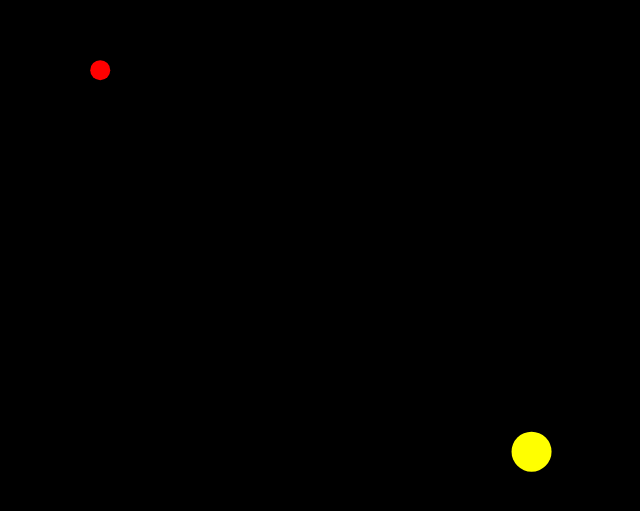
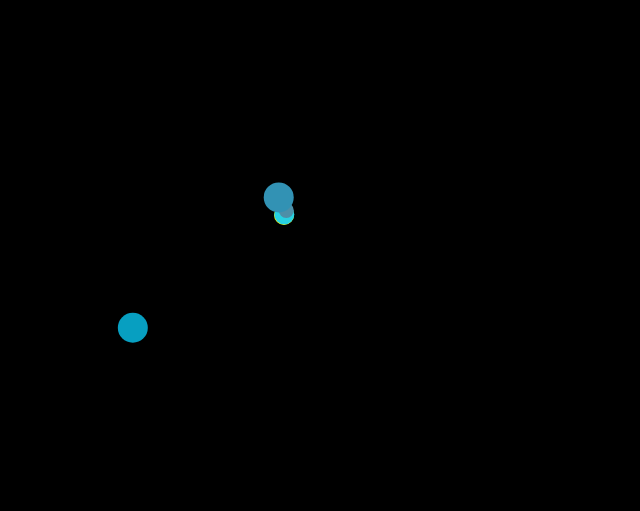
Before and after one commit to Joshlucpoll/orbital-resonance, a Next.js app: page / in a window 1280 px wide. Shown: the part 185-696 px from the top of the page, without its empty margins (356-996 px from the left). Built offline with nearby package versions, Linux system fonts and the light colour scheme.

Commit message:
Planets now work, random planet are created each time

```diff
--- a/pages/index.js
+++ b/pages/index.js
@@ -20,12 +20,14 @@ export default function Home() {
 class SolarSystem extends React.Component {
   state = {
     planets: [
-      new Planet(0, 100, 200, 20, "red"),
-      new Planet(0, 50, 400, 40, "yellow"),
+      // new Planet(0, 100, 200, 20, "red"),
+      // new Planet(0, 50, 300, 40, "yellow"),
     ],
+    orbitalRatios: [1, 2, 3, 6],
     isMenuOpen: false,
     width: 0,
     height: 0,
+    isMounted: true,
   };
 
   constructor(props) {
@@ -33,32 +35,74 @@ class SolarSystem extends React.Component {
   }
 
   componentDidMount() {
-    this.updatePlanetsPositions();
     this.setState({
       width: window.innerWidth / 2,
       height: window.innerHeight / 2,
+    });
+
+    const genRanHex = (size) =>
+      [...Array(size)]
+        .map(() => Math.floor(Math.random() * 16).toString(16))
+        .join("");
+
+    let newPlanets = [];
+    for (let ratio of this.state.orbitalRatios) {
+      let radius =
+        (ratio / this.state.orbitalRatios.at(-1)) *
+          Math.min(window.innerWidth / 2, window.innerHeight / 2) *
+          0.75 +
+        0.25;
+
+      console.log(ratio);
+      console.log(this.state.orbitalRatios.at(-1) + "\n\n");
+
+      newPlanets.push(
+        new Planet(
+          Math.random() * 2 * Math.PI,
+          ratio * 50,
+          radius,
+          [15, 20, 25, 30][Math.floor(Math.random() * 4)],
+          "#" + genRanHex(6)
+        )
+      );
+    }
+
+    this.setState(
+      {
+        planets: newPlanets,
+      },
+      () => this.updatePlanetsPositions()
+    );
+  }
+
+  componentWillUnmount() {
+    this.setState({
+      isMounted: false,
     });
   }
 
   updatePlanetsPositions() {
     let newPlanets = [];
     for (let planet of this.state.planets) {
-      newPlanets.push(planet.updatePosition(0.1));
+      newPlanets.push(planet.updatePosition(0.05));
     }
 
     this.setState({ planets: newPlanets });
 
+    if (this.state.isMounted) {
       setTimeout(() => {
         this.updatePlanetsPositions();
       }, 1);
+    }
   }
 
   render() {
     return (
       <div>
         <div>
+          <div className={styles.sun}></div>
           {this.state.planets.map((planet) =>
-            FormPlanet(
+            this.FormPlanet(
               this.state.planets[this.state.planets.indexOf(planet)].x,
               this.state.planets[this.state.planets.indexOf(planet)].y,
               this.state.width,
@@ -71,16 +115,25 @@ class SolarSystem extends React.Component {
       </div>
     );
   }
-}
 
-function FormPlanet(x, y, centreX, centreY, planet) {
+  FormPlanet(x, y, centreX, centreY, planet) {
     return (
       <motion.div
-      key={planet}
+        key={this.state.planets.indexOf(planet)}
         className={styles.planet}
+        initial={{
+          x: centreX - planet.size / 2,
+          y: centreY - planet.size / 2,
+        }}
         animate={{
-        x: x * planet.radius + centreX,
-        y: y * planet.radius + centreY,
+          x: x * planet.radius + centreX - planet.size / 2,
+          y: y * planet.radius + centreY - planet.size / 2,
+        }}
+        transition={{
+          type: "spring",
+          bounce: 0.1,
+          damping: 30,
+          mass: 10,
         }}
         style={{
           height: planet.size,
@@ -90,6 +143,7 @@ function FormPlanet(x, y, centreX, centreY, planet) {
         }}
       ></motion.div>
     );
+  }
 }
 
 class Planet {
--- a/styles/Home.module.css
+++ b/styles/Home.module.css
@@ -6,3 +6,15 @@
 .planet {
   position: absolute;
 }
+
+.sun {
+  height: 20px;
+  width: 20px;
+  border-radius: 20px;
+  background-color: yellow;
+
+  position: absolute;
+  top: 50%;
+  left: 50%;
+  transform: translate(-50%, -50%);
+}
--- a/styles/globals.css
+++ b/styles/globals.css
@@ -4,6 +4,7 @@ body {
   margin: 0;
   font-family: -apple-system, BlinkMacSystemFont, Segoe UI, Roboto, Oxygen,
     Ubuntu, Cantarell, Fira Sans, Droid Sans, Helvetica Neue, sans-serif;
+  overflow: hidden;
 }
 
 a {
```
Lines whose indentation alone changed are shown as unchanged.
